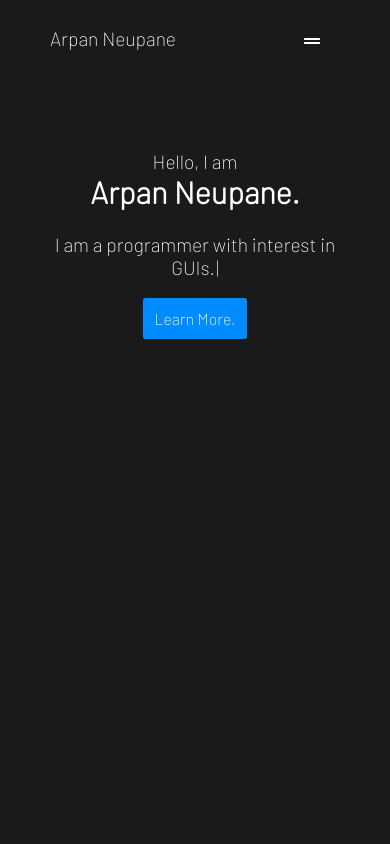
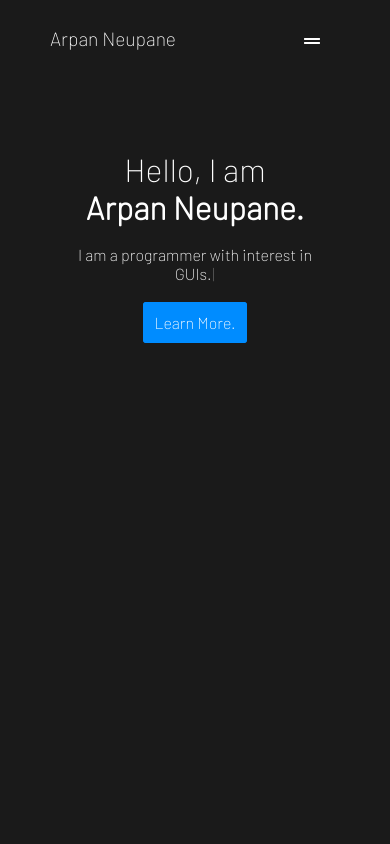
Before and after one commit to arpanneupane19/website-v3, a React (Create React App) app: page / in a window 390 px wide. Shown: the top 844 px of the page. Built offline with nearby package versions, Linux system fonts and the light colour scheme.

Commit message:
moved around some elements

```diff
--- a/public/index.html
+++ b/public/index.html
@@ -24,7 +24,7 @@
       work correctly both with client-side routing and a non-root public URL.
       Learn how to configure a non-root public URL by running `npm run build`.
     -->
-    <title>React App</title>
+    <title>Arpan Neupane</title>
   </head>
   <body>
     <noscript>You need to enable JavaScript to run this app.</noscript>
--- a/src/App.js
+++ b/src/App.js
@@ -1,6 +1,5 @@
 import './App.css';
 import AllPages from './components/AllPages'
-
 
 function App() {
   return (
--- a/src/components/AllPages.js
+++ b/src/components/AllPages.js
@@ -61,11 +61,12 @@ function AllPages() {
 												loop: true,
 										}}
                     /></p>
+
+                    <div className='button'>
+                        <a href='#about'>Learn More.</a>
+                    </div>
                 </div>
 
-                <div className='button'>
-                    <a href='#about'>Learn More.</a>
-                </div>
 
             </section>
 
--- a/src/components/Allpages.css
+++ b/src/components/Allpages.css
@@ -2,8 +2,10 @@
     height: 1390px;
     display: flex;
     flex-direction: column;
-    background-color: #1a1a1a;
+    background: #1a1a1a;
     color: white;
+    overflow: hidden;
+    max-width: 100%;
 }
 
 .backdrop {
@@ -21,7 +23,10 @@
     margin-top: 150px;
     padding-left: 130px;
     padding-right: 100px;
-    font-size: larger;
+}
+
+.intro > label {
+    font-size: xx-large;
 }
 
 .name {
@@ -36,7 +41,6 @@
 .button > a {
     background: rgb(0, 140, 255);
     padding: 10px;
-    margin-left: 130px;
     color: white;
     text-decoration: none;
     border-radius: 3px;
@@ -154,8 +158,6 @@
     justify-content: center;
     align-items: center;
     flex-wrap: wrap;
-    overflow-y: auto;
-    height: 400px;
 }
 
 .projects > .app {
@@ -204,9 +206,6 @@
         padding-right: 100px;
     }
 
-    .button > a {
-        margin-left: 100px;
-    }
     #about {
         flex-direction: column;
     }
@@ -233,9 +232,6 @@
         padding-right: 100px;
     }
 
-    .button > a {
-        margin-left: 100px;
-    }
     #about {
         flex-direction: column;
     }
@@ -263,12 +259,8 @@
         padding-right: 0px;
     }
 
-    .button {
-        text-align: center;
-    }
 
     .button > a {
-        margin-left: 0px;
         text-align: center;
     }
     #about {
@@ -287,5 +279,7 @@
         margin-left: 50px;
     }
 
-
+    .projects > .app {
+        padding: 23px;
+    }
 }
--- a/src/components/Modal.css
+++ b/src/components/Modal.css
@@ -46,6 +46,7 @@ a {
     .modal-container {
         width: initial;
         left: 0%;
+        top: 25%;
     }
 }
 
@@ -53,5 +54,6 @@ a {
     .modal-container {
         width: initial;
         left: 0%;
+        top: 20%;
     }
 }
--- a/src/index.js
+++ b/src/index.js
@@ -6,7 +6,7 @@ import reportWebVitals from './reportWebVitals';
 
 ReactDOM.render(
   <React.StrictMode>
-    <App />
+    <App/>
   </React.StrictMode>,
   document.getElementById('root')
 );
```
Also changed, not shown: src/components/img/logo.png (added), 1 other file (tests, documents, lock files or other folders).
